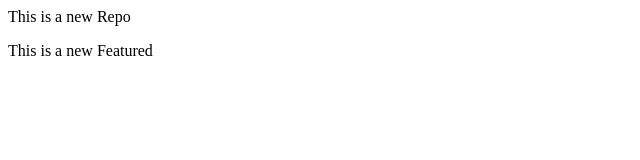
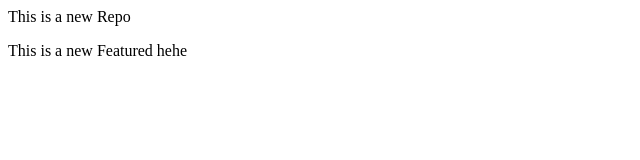
Before and after one commit to navdeepsingh704/LocalRepo, a plain HTML site: page index.html in a window 1280 px wide. Shown: the full height of the page, 0-640 px from the left. Drawn offline with Linux system fonts and the light colour scheme.

Commit message:
content added

```diff
--- a/index.html
+++ b/index.html
@@ -1,2 +1,2 @@
 <p> This is a new Repo </p>
-<p> This is a new Featured </p>
+<p> This is a new Featured hehe </p>
```
